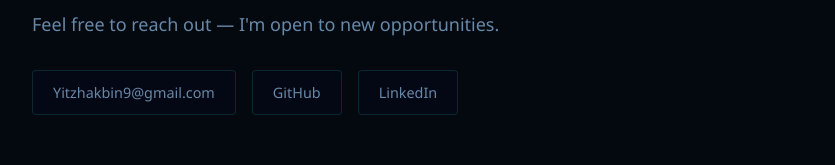
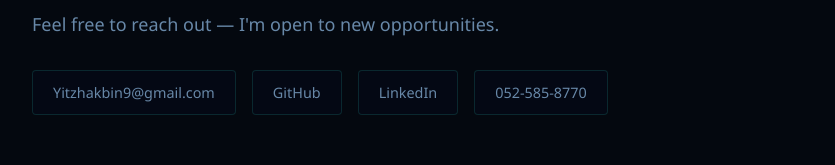
Before and after one commit to Yitzhakbin9/yitzhak-portfolio, a React (Vite) app: page / in a window 1280 px wide. Shown: the part 3777-3942 px from the top of the page, without its empty margins (222-1057 px from the left). Built offline with nearby package versions, Linux system fonts and the light colour scheme.

Commit message:
add phone number

```diff
--- a/src/components/Contact.jsx
+++ b/src/components/Contact.jsx
@@ -13,6 +13,7 @@
         <a href={`mailto:${email}`} className="contact-item">{email}</a>
         <a href={github} target="_blank" rel="noreferrer" className="contact-item">GitHub</a>
         <a href={linkedin} target="_blank" rel="noreferrer" className="contact-item">LinkedIn</a>
+        <a href="tel:+972525858770" className="contact-item">052-585-8770</a>
       </div>
     </section>
   );
```
